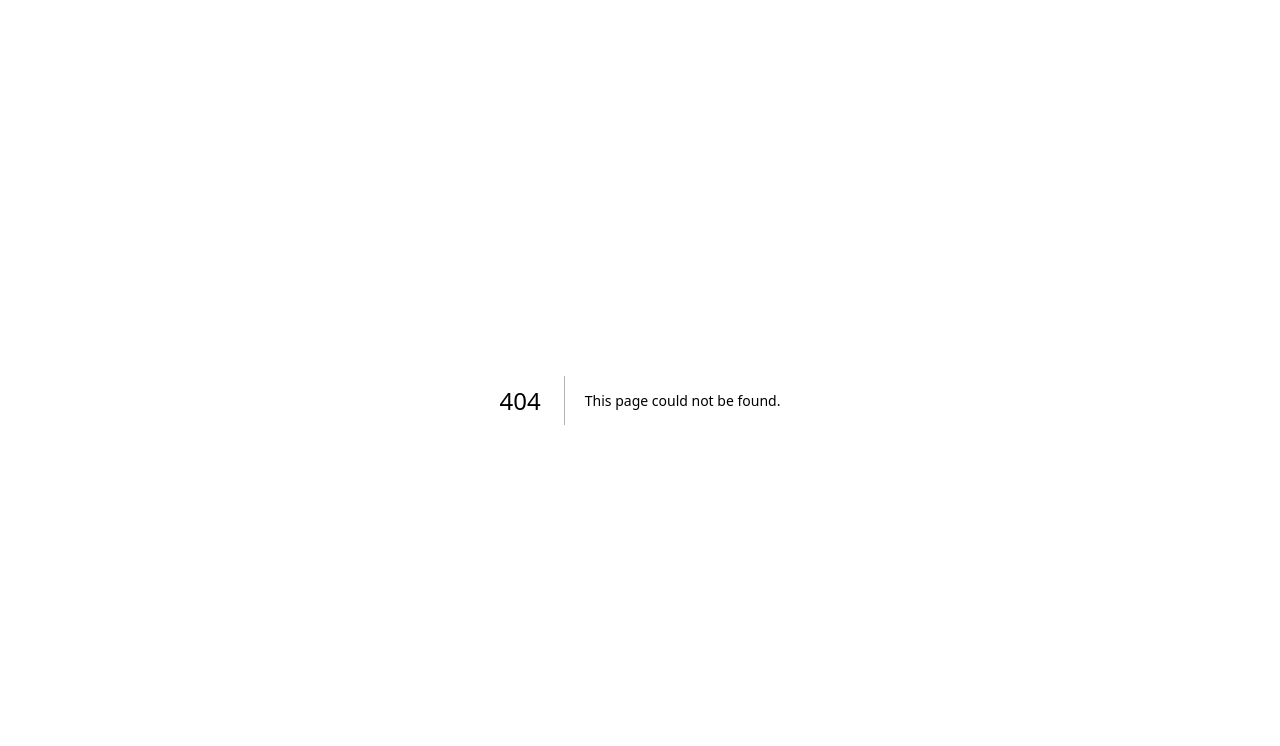
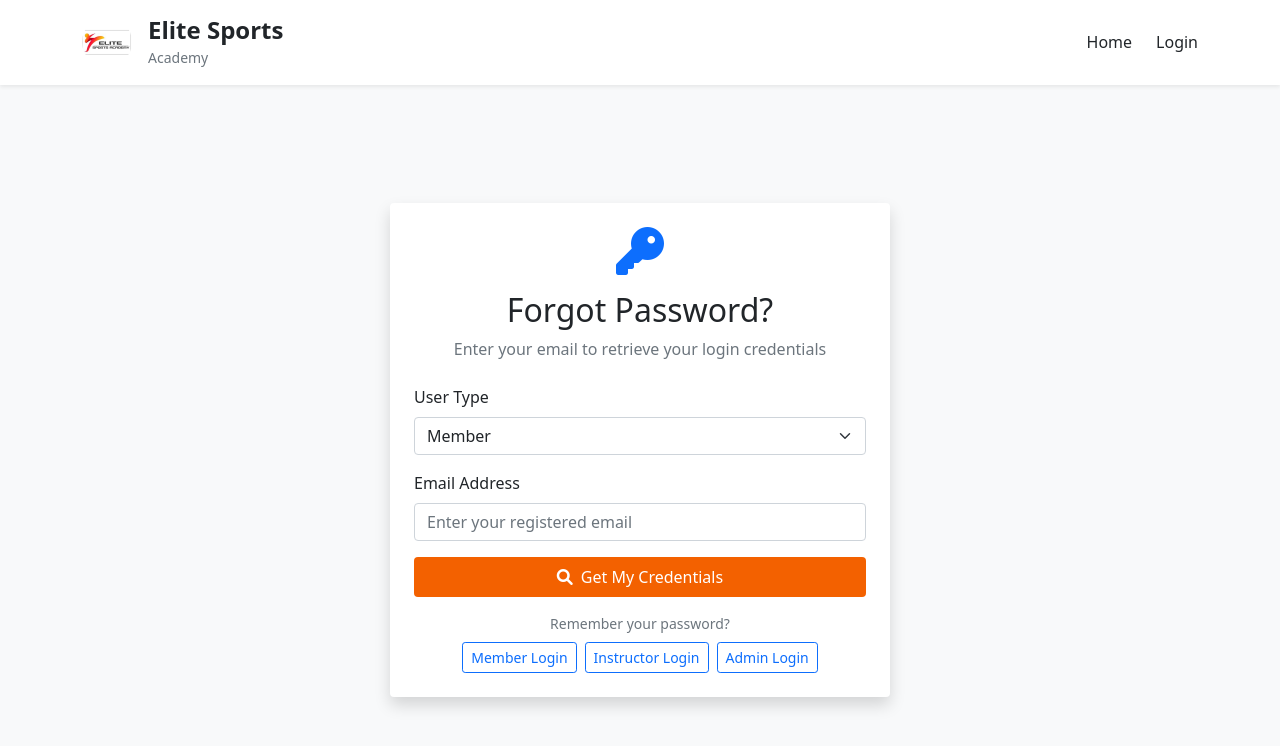
Before and after one commit to ThilinaHK/Elitesportweb, a Next.js app in the folder Elitesportweb/: page /forgot-password in a window 1280 px wide. Before the commit this address had no page. Shown: the top 746 px of the page. Built offline with nearby package versions, Linux system fonts and the light colour scheme.

Commit message:
Add forgot password functionality for members, instructors, and admins

```diff
--- a/Elitesportweb/pages/admin-login.js
+++ b/Elitesportweb/pages/admin-login.js
@@ -1,9 +1,11 @@
 import { useState } from 'react';
 import { useRouter } from 'next/router';
+import Toast from '../components/Toast';
 
 export default function AdminLogin() {
   const [formData, setFormData] = useState({ username: '', password: '' });
   const [loading, setLoading] = useState(false);
+  const [toast, setToast] = useState({ show: false, message: '', type: '' });
   const router = useRouter();
 
   const handleSubmit = async (e) => {
--- /dev/null
+++ b/Elitesportweb/pages/forgot-password.js
@@ -0,0 +1,160 @@
+import { useState } from 'react'
+import Head from 'next/head'
+import Toast from '../components/Toast'
+
+export default function ForgotPassword() {
+  const [formData, setFormData] = useState({ email: '', userType: 'member' })
+  const [loading, setLoading] = useState(false)
+  const [toast, setToast] = useState({ show: false, message: '', type: '' })
+  const [credentials, setCredentials] = useState(null)
+
+  const handleSubmit = async (e) => {
+    e.preventDefault()
+    setLoading(true)
+
+    try {
+      const response = await fetch('/api/auth/forgot-password', {
+        method: 'POST',
+        headers: { 'Content-Type': 'application/json' },
+        body: JSON.stringify(formData)
+      })
+
+      const data = await response.json()
+
+      if (data.success) {
+        setCredentials(data.credentials)
+        setToast({ show: true, message: 'Credentials retrieved successfully!', type: 'success' })
+      } else {
+        setToast({ show: true, message: data.message, type: 'error' })
+      }
+    } catch (error) {
+      setToast({ show: true, message: 'Failed to retrieve credentials', type: 'error' })
+    }
+
+    setLoading(false)
+  }
+
+  return (
+    <>
+      <Head>
+        <title>Forgot Password - Elite Sports Academy</title>
+        <link href="https://cdn.jsdelivr.net/npm/bootstrap@5.1.3/dist/css/bootstrap.min.css" rel="stylesheet" />
+        <link rel="stylesheet" href="https://cdnjs.cloudflare.com/ajax/libs/font-awesome/6.0.0/css/all.min.css" />
+      </Head>
+
+      {/* Header */}
+      <header className="bg-white shadow-sm fixed-top">
+        <div className="container">
+          <div className="d-flex align-items-center justify-content-between py-3">
+            <div className="d-flex align-items-center">
+              <img src="/img/eliet_logo.jpg" width="50" height="50" alt="Elite Sports Academy" className="rounded-circle me-3" />
+              <div>
+                <h4 className="mb-0 text-dark fw-bold">Elite Sports</h4>
+                <small className="text-muted">Academy</small>
+              </div>
+            </div>
+            <nav className="d-flex align-items-center gap-4">
+              <a href="/" className="text-decoration-none text-dark">Home</a>
+              <a href="/login" className="text-decoration-none text-dark">Login</a>
+            </nav>
+          </div>
+        </div>
+      </header>
+
+      <div className="min-vh-100 d-flex align-items-center justify-content-center bg-light" style={{paddingTop: '100px'}}>
+        <div className="bg-white p-4 rounded shadow" style={{width: '500px'}}>
+          <div className="text-center mb-4">
+            <i className="fas fa-key text-primary mb-3" style={{fontSize: '3rem', color: '#f36100 !important'}}></i>
+            <h2 className="text-dark">Forgot Password?</h2>
+            <p className="text-muted">Enter your email to retrieve your login credentials</p>
+          </div>
+
+          <form onSubmit={handleSubmit}>
+            <div className="mb-3">
+              <label className="form-label fw-semibold">User Type</label>
+              <select
+                className="form-select"
+                value={formData.userType}
+                onChange={(e) => setFormData({...formData, userType: e.target.value})}
+                required
+              >
+                <option value="member">Member</option>
+                <option value="instructor">Instructor</option>
+                <option value="admin">Admin</option>
+              </select>
+            </div>
+
+            <div className="mb-3">
+              <label className="form-label fw-semibold">Email Address</label>
+              <input
+                type="email"
+                className="form-control"
+                placeholder="Enter your registered email"
+                value={formData.email}
+                onChange={(e) => setFormData({...formData, email: e.target.value})}
+                required
+              />
+            </div>
+
+            <button
+              type="submit"
+              disabled={loading}
+              className="btn w-100 text-white fw-semibold py-2 mb-3"
+              style={{backgroundColor: '#f36100', border: 'none'}}
+            >
+              {loading ? (
+                <>
+                  <span className="spinner-border spinner-border-sm me-2" role="status"></span>
+                  Retrieving...
+                </>
+              ) : (
+                <>
+                  <i className="fas fa-search me-2"></i>
+                  Get My Credentials
+                </>
+              )}
+            </button>
+          </form>
+
+          {credentials && (
+            <div className="alert alert-success">
+              <h6 className="fw-bold mb-2">
+                <i className="fas fa-check-circle me-2"></i>
+                Credentials Found
+              </h6>
+              {credentials.username && (
+                <p className="mb-1"><strong>Username:</strong> {credentials.username}</p>
+              )}
+              {credentials.email && (
+                <p className="mb-1"><strong>Email:</strong> {credentials.email}</p>
+              )}
+              {credentials.phone && (
+                <p className="mb-1"><strong>Phone:</strong> {credentials.phone}</p>
+              )}
+              <p className="mb-0 text-primary">
+                <i className="fas fa-info-circle me-1"></i>
+                {credentials.loginMethod}
+              </p>
+            </div>
+          )}
+
+          <div className="text-center">
+            <p className="text-muted small mb-2">Remember your password?</p>
+            <div className="d-flex gap-2 justify-content-center">
+              <a href="/login" className="btn btn-outline-primary btn-sm">Member Login</a>
+              <a href="/instructor-login" className="btn btn-outline-primary btn-sm">Instructor Login</a>
+              <a href="/admin-login" className="btn btn-outline-primary btn-sm">Admin Login</a>
+            </div>
+          </div>
+        </div>
+      </div>
+
+      <Toast
+        message={toast.message}
+        type={toast.type}
+        show={toast.show}
+        onClose={() => setToast({ show: false, message: '', type: '' })}
+      />
+    </>
+  )
+}
--- a/Elitesportweb/pages/login.js
+++ b/Elitesportweb/pages/login.js
@@ -92,6 +92,9 @@ export default function Login() {
           <div style={{ textAlign: 'center', marginTop: '1rem', paddingTop: '1rem', borderTop: '1px solid #eee' }}>
             <p style={{ color: '#666', marginBottom: '0.5rem' }}>Don't have an account?</p>
             <a href="/" style={{ color: '#f36100', textDecoration: 'none', fontWeight: '600' }}>Register as New Member</a>
+            <div style={{ marginTop: '1rem' }}>
+              <a href="/forgot-password" style={{ color: '#666', textDecoration: 'none', fontSize: '14px' }}>Forgot Password?</a>
+            </div>
           </div>
         </div>
       </div>
```
Also changed, not shown: Elitesportweb/pages/api/auth/forgot-password.js (added, +94 -0 lines).
